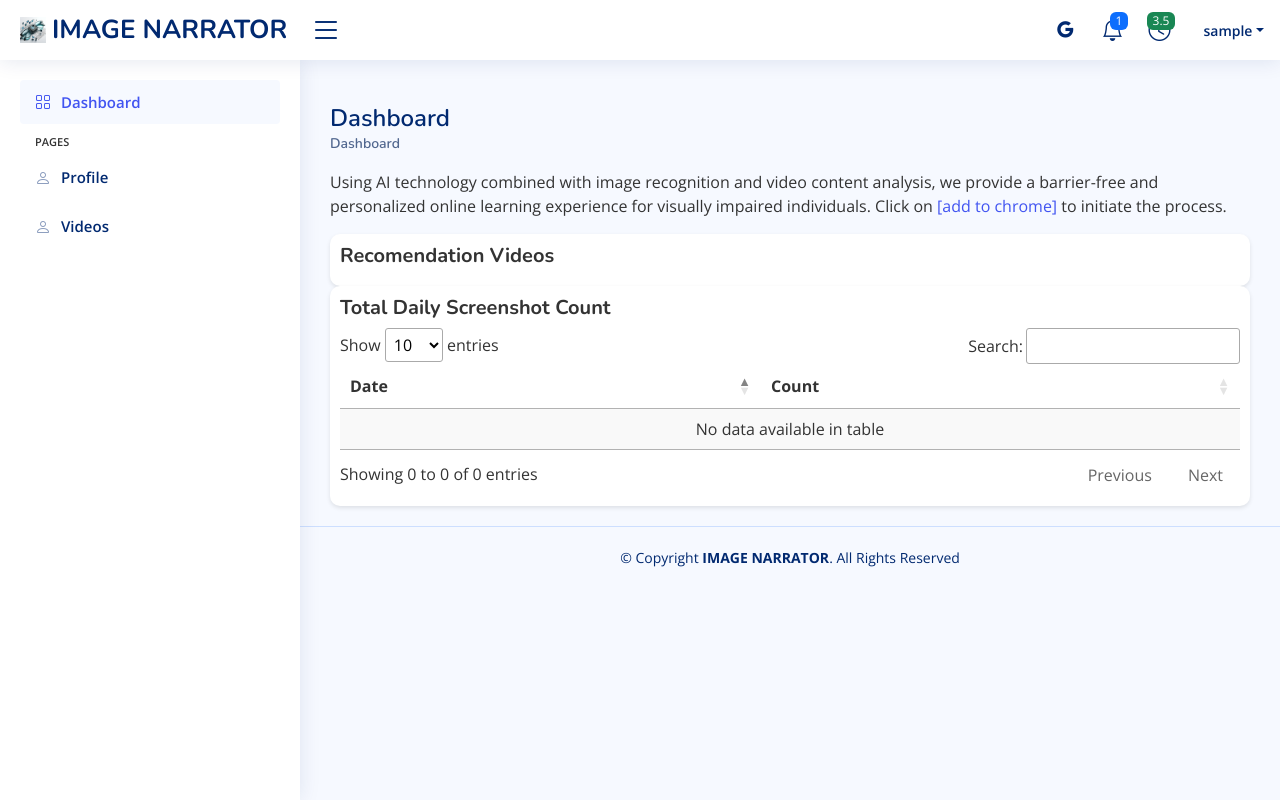
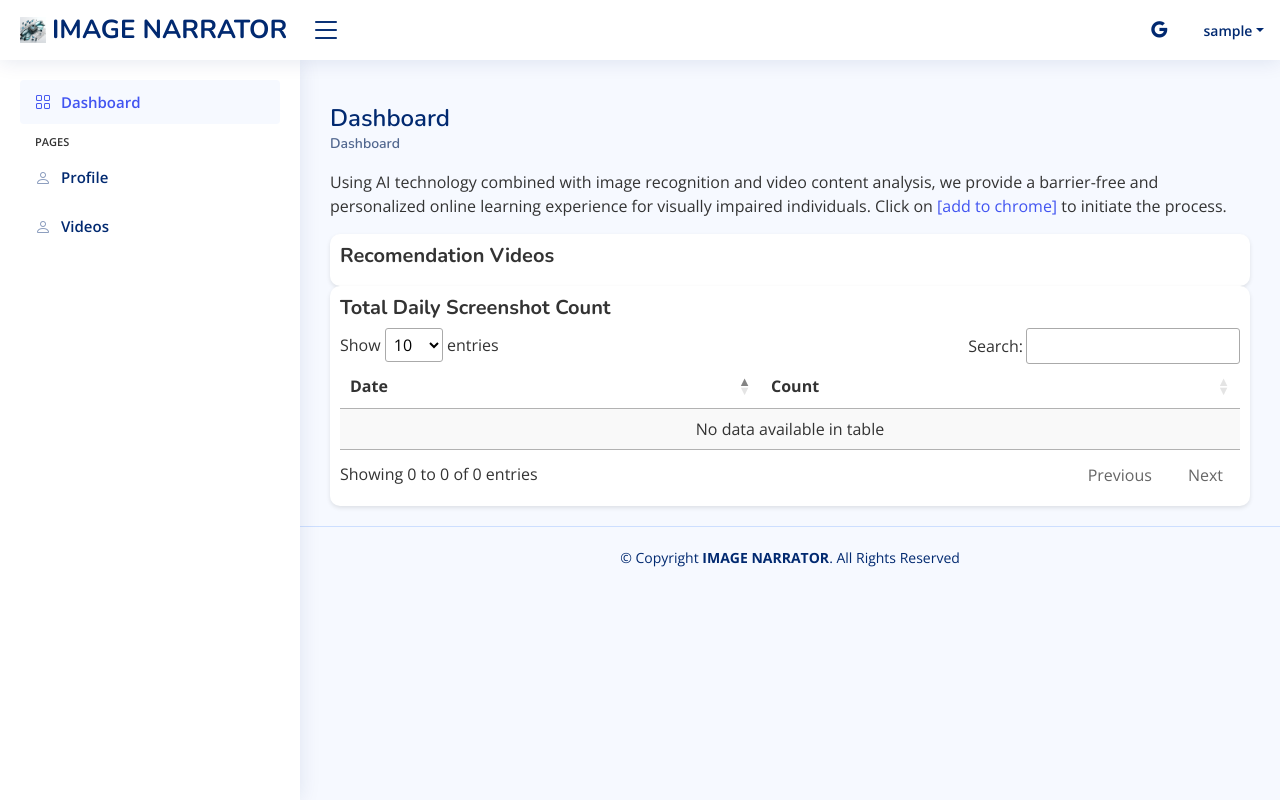
Before and after one commit to Lisa123wang/ImageNarrator, a PHP site: page /pages-dashboard.php in a window 1280 px wide. Run offline with PHP 8.4, Linux system fonts and the light colour scheme; the visitor is signed in with stand-in values (Sample User, id 1); data that the repository does not hold is empty; some libraries are stand-ins or nearby versions.

Commit message:
Update pages-dashboard.php

```diff
--- a/NarratorAdmin/pages-dashboard.php
+++ b/NarratorAdmin/pages-dashboard.php
@@ -94,55 +94,9 @@
             </a><!-- End chrome Icon -->
         </li>
 
-        <li class="nav-item dropdown">
 
-            <a class="nav-link nav-icon" href="#" data-bs-toggle="dropdown">
-                <i class="bi bi-bell"></i>
-                <span class="badge bg-primary badge-number">1</span>
-            </a><!-- End Notification Icon -->
 
-            <ul class="dropdown-menu dropdown-menu-end dropdown-menu-arrow notifications">
-                <li class="dropdown-header">
-                    You have 1 new notifications
-                    <a href="#"><span class="badge rounded-pill bg-primary p-2 ms-2">View all</span></a>
-                </li>
-                <li>
-                    <hr class="dropdown-divider">
-                </li>
 
-                <li>
-                    <hr class="dropdown-divider">
-                </li>
-
-                <li class="notification-item">
-                    <i class="bi bi-info-circle text-primary"></i>
-                    <div>
-                        <h4>Dicta reprehenderit</h4>
-                        <p>Quae dolorem earum veritatis oditseno</p>
-                        <p>4 hrs. ago</p>
-                    </div>
-                </li>
-
-                <li>
-                    <hr class="dropdown-divider">
-                </li>
-                <!--
-        <li class="dropdown-footer">
-          <a href="#">Show all notifications</a>
-        </li>
-        -->
-            </ul><!-- End Notification Dropdown Items -->
-
-        </li><!-- End Notification Nav -->
-
-        <li class="nav-item dropdown">
-
-            <a class="nav-link nav-icon" href="#" data-bs-toggle="dropdown">
-                <i class="bi bi-clock"></i>
-                <span class="badge bg-success badge-number">3.5</span>
-            </a><!-- End Messages Icon -->
-
-        </li><!-- End Messages Nav -->
 
         <li class="nav-item dropdown pe-3">
 
```
